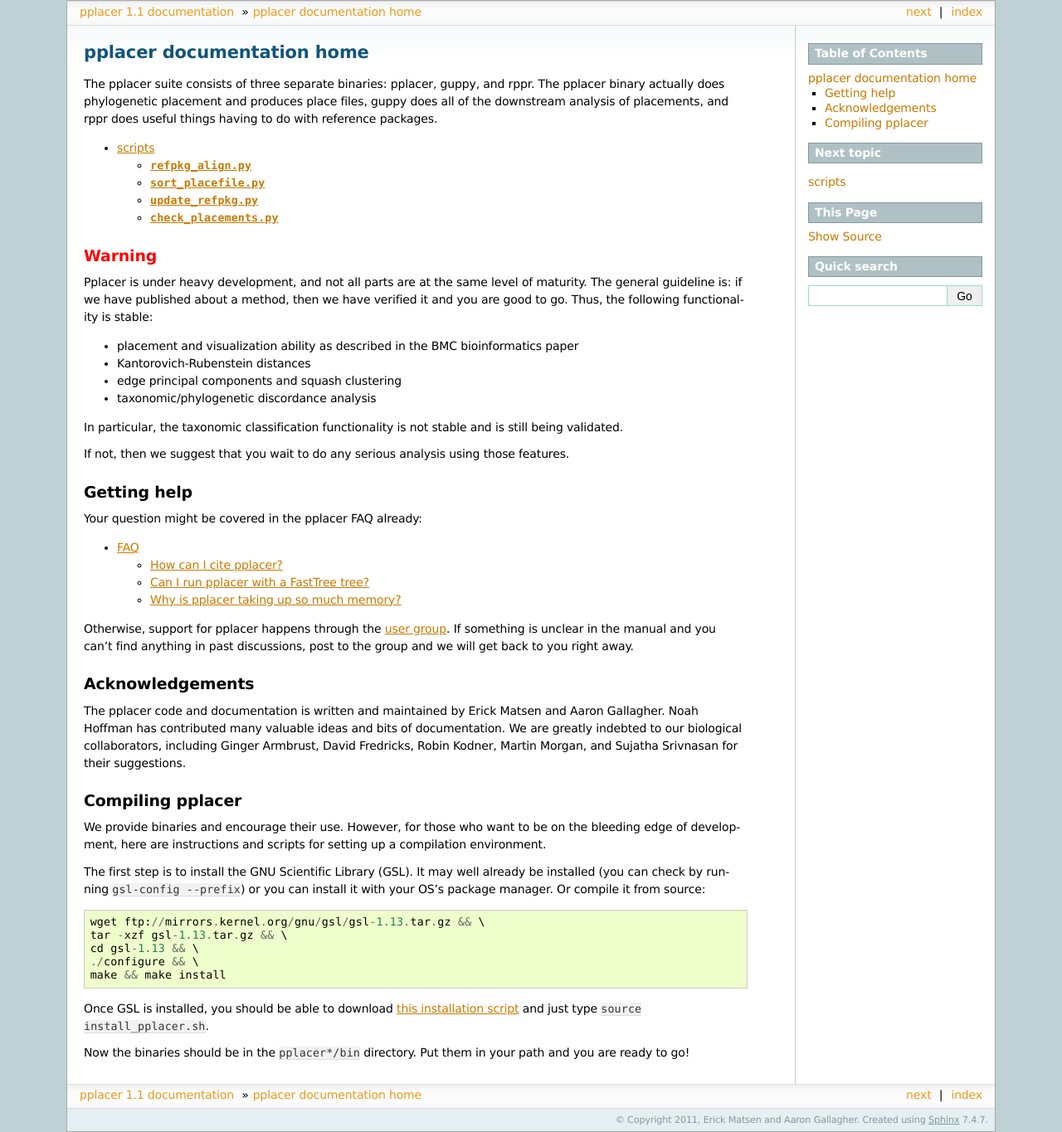
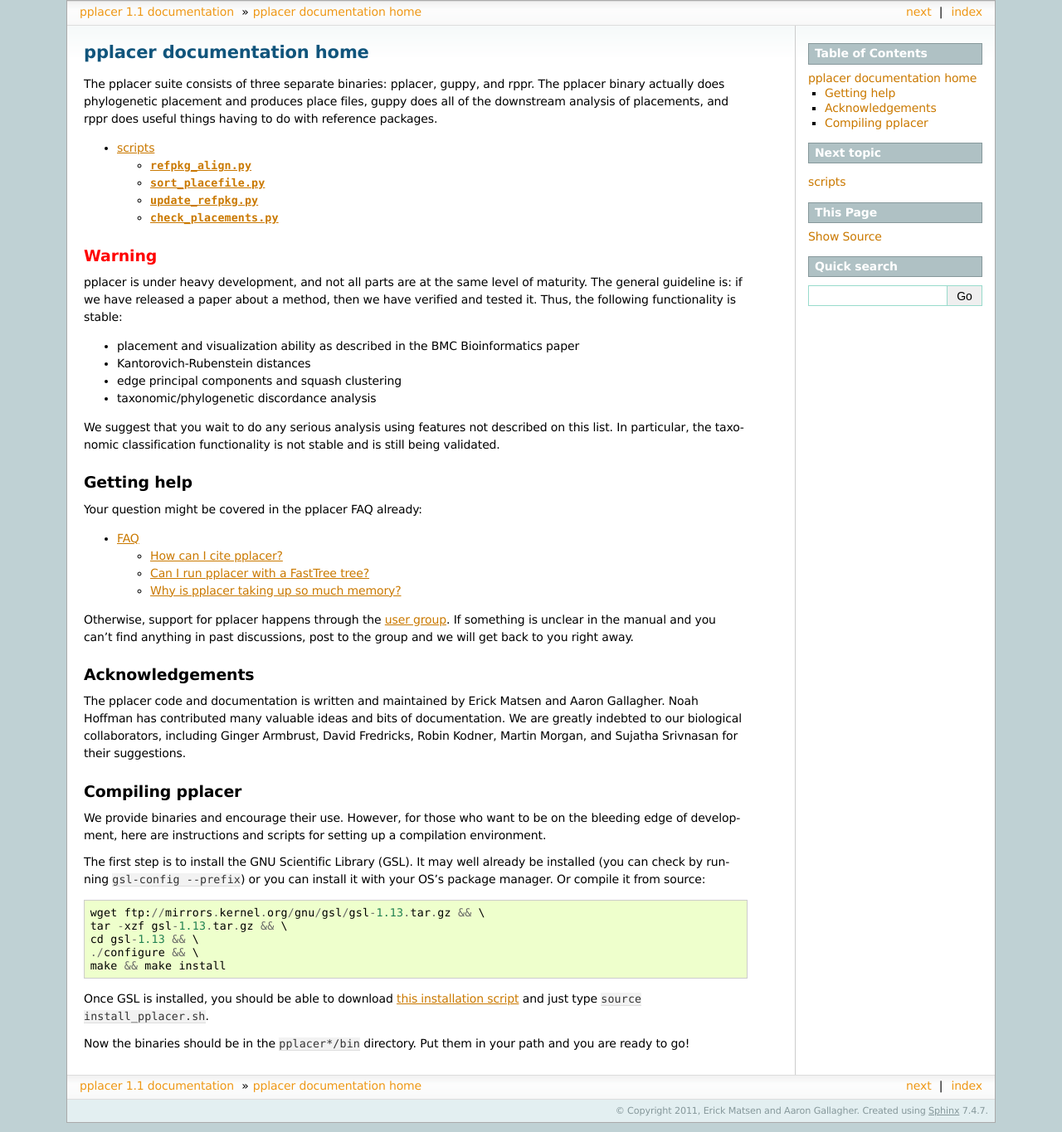
Before and after one commit to matsen/pplacer, a Sphinx documentation site: the page built from docs/index.rst, in a window 1280 px wide. Shown: the whole page at 83% size. Built offline with Sphinx 7.4.7, drawn with Linux system fonts in a browser that asks for light colours; formulas are drawn with MathJax 3; pages that are not in the unit, such as notebooks, are missing from menus.

Commit message:
Clearer warning verbiage

```diff
--- a/docs/index.rst
+++ b/docs/index.rst
@@ -18,18 +18,18 @@
 
    <h2> <font color="red">Warning</font> </h2>
 
-Pplacer is under heavy development, and not all parts are at the same level of maturity.
-The general guideline is: if we have published about a method, then we have verified it and you are good to go.
+pplacer is under heavy development, and not all parts are at the same level of maturity.
+The general guideline is: if we have released a paper about a method, then we have verified and tested it.
 Thus, the following functionality is stable:
 
-* placement and visualization ability as described in the BMC bioinformatics paper
+* placement and visualization ability as described in the BMC Bioinformatics paper
 * Kantorovich-Rubenstein distances
 * edge principal components and squash clustering
 * taxonomic/phylogenetic discordance analysis
 
+We suggest that you wait to do any serious analysis using features not described on this list.
 In particular, the taxonomic classification functionality is not stable and is still being validated.
 
-If not, then we suggest that you wait to do any serious analysis using those features.
 
 Getting help
 ------------
```
